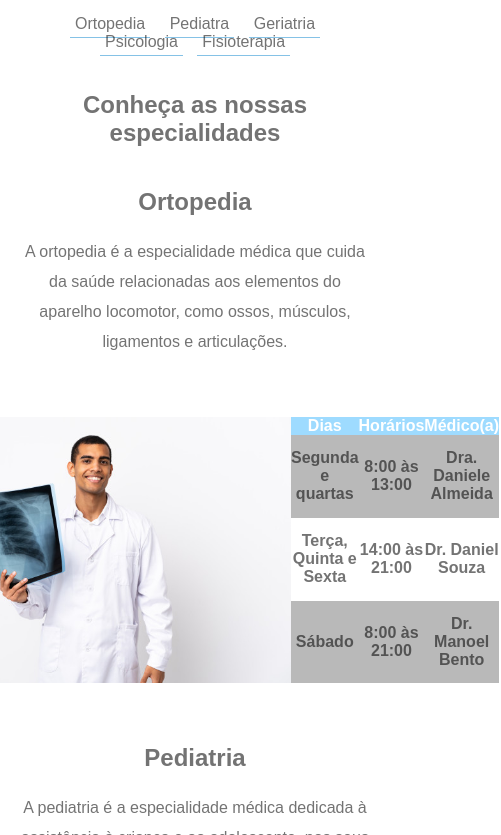
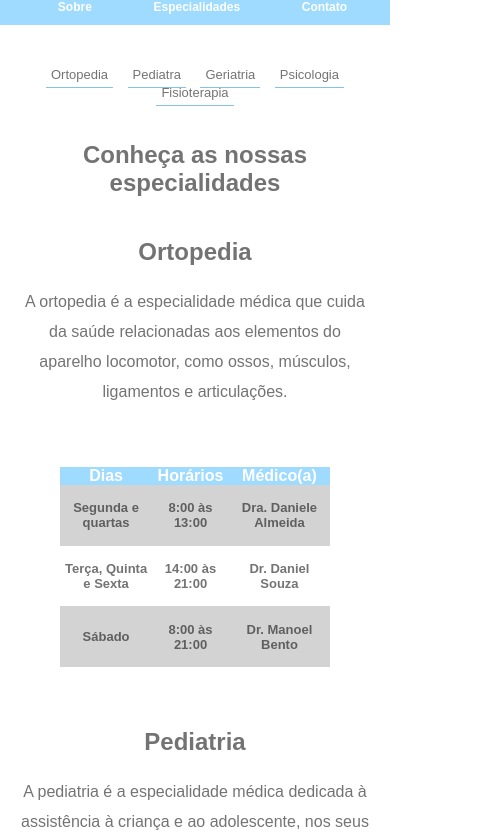
Before and after one commit to BrunoDark777/projeto-clinica-medica, a plain HTML site: page especialidades.html in a window 390 px wide. Shown: the part 115-950 px from the top of the page, 501 px wide, since content can reach past the window. Drawn offline with Linux system fonts and the light colour scheme.

Commit message:
CSS Finalizado

```diff
--- a/css/estilo-especialidades.css
+++ b/css/estilo-especialidades.css
@@ -49,12 +49,12 @@ main{
     color: #fff;
 }
 
-.tabela table tbody tr:nth-of-type(odd){
-    background-color: rgba(169, 169, 169, 0.808);
+ .tabela tbody tr:nth-last-of-type(odd){
+    background-color: lightgray;
     font-weight: bold;
-}
+ }
 
-.tabela table tbody tr:nth-last-of-type(even){
-    background-color: #ffffffee;
+ .tabela tbody tr:nth-last-of-type(even){
+    background-color: #fff;
     font-weight: bold;
-}
+ }
--- a/css/estilo.css
+++ b/css/estilo.css
@@ -127,7 +127,7 @@ body{
 
 .especialidades a{
     text-decoration: none;
-    background-color: #85c2e6;
+    background-color: #85bfe6;
     color: #fff;
     padding: 10px 20px;
     font-weight: bold;
--- a/css/query.css
+++ b/css/query.css
@@ -64,3 +64,34 @@
         width: 300px;
     }
 }
+
+/* Media Querie Especialidades */
+
+@media (max-width: 768px){
+
+    .links-esp div a{
+        font-size: 14px;
+    }
+
+    .container-esp .tabela img{
+        display: none;
+    }
+
+    .tabela{
+        height: 200px;
+    }
+}
+
+@media (max-width: 525px){
+    .links-esp div a{
+        font-size: 13px;
+    }
+
+    .tabela table tbody{
+        font-size: 13px;
+    }
+
+    .rodape{
+        height: 300px;
+    }
+}
--- a/especialidades.html
+++ b/especialidades.html
@@ -6,6 +6,7 @@
     <meta name="viewport" content="width=device-width, initial-scale=1.0">
     <link rel="shortcut icon" href="assets/logo2.png" type="image/x-icon">
     <link rel="stylesheet" href="css/estilo.css">
+    <link rel="stylesheet" href="css/query.css">
     <link rel="stylesheet" href="css/estilo-especialidades.css">
     <link rel="stylesheet"
         href="https://fonts.googleapis.com/css2?family=Source+Sans+Pro:ital,wght@0,200;0,300;0,400;0,600;0,700;0,900;1,200;1,300;1,400;1,600;1,700;1,900&display=swap">
@@ -29,7 +30,7 @@
         <section class="links-esp">
             <div>
                 <a href="#ortopedia">Ortopedia</a>
-                <a href="#pediatria">Pediatra</a>
+                <a href="#pediatra">Pediatra</a>
                 <a href="#geriatria">Geriatria</a>
                 <a href="#psicologia">Psicologia</a>
                 <a href="#fisioterapia">Fisioterapia</a>
```
Also changed, not shown: index.html (+1 -1 lines).
